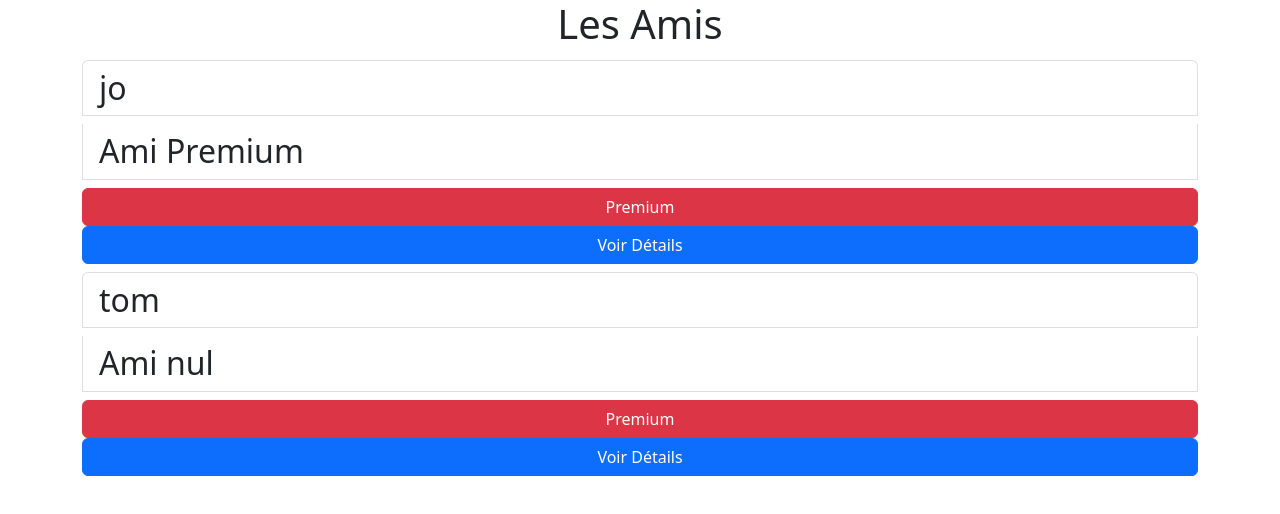
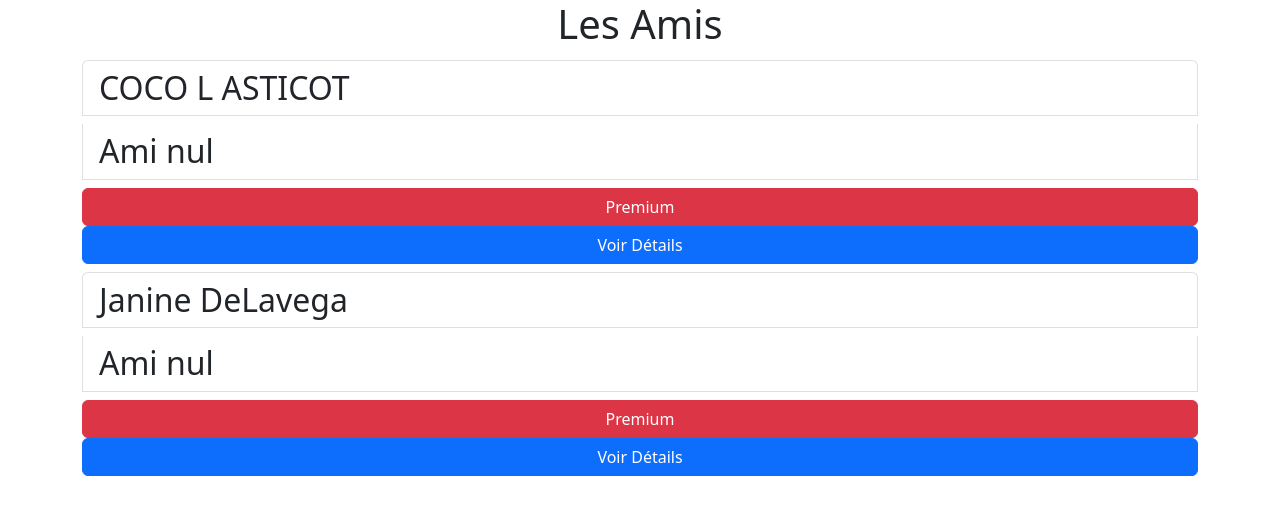
Before and after one commit to GentilleauF/CoursVueCLI, a Vue app: page / in a window 1280 px wide. Shown: the top 514 px of the page. Built offline with nearby package versions, Linux system fonts and the light colour scheme.

Commit message:
exo sur le vfor sur un composant

```diff
--- a/src/App.vue
+++ b/src/App.vue
@@ -2,8 +2,13 @@
   <!-- <div class="container"> -->
     <h1 class="text-center">Les Amis</h1>
     <ul class="list-group">
-      <un-ami name='jo' phone="05256255" email="ndedeonfe" premium="1"></un-ami>
-      <un-ami name='tom' phone="056255" email="noezdonfe" premium="0"></un-ami>
+        <un-ami v-for="unAmi in lesAmis "
+        :key=unAmi.id
+        :name=unAmi.name
+        :phone=unAmi.phone
+        :email=unAmi.email
+        :premium=unAmi.premium></un-ami>
+      <!--  <un-ami name='tom' phone="056255" email="noezdonfe" premium="0"></un-ami> -->
 
     </ul>
   <!-- </div> -->
--- a/src/components/UnAmi.vue
+++ b/src/components/UnAmi.vue
@@ -7,7 +7,7 @@ export default {
         name:{type: String, required:true },
         phone:{type: String, required:true },
         email:{type: String, required:true },
-        premium:{type: String, required:false, default:"0", validator: (value) => {return value==='1' || value==='0'} }
+        premium:{type: Boolean , required:false, default:false }
 
     },
 
@@ -23,21 +23,14 @@ export default {
             premiumData: this.premium
         }
     },
+
     methods:{
         afficherDetails(){
             this.detailsVisibles = !this.detailsVisibles;
         },
 
-        fonctionValidator(value){
-            return value
-        },
-
         afficherPremium() {
-            if (this.premiumData == 1) {
-                this.premiumData =0
-            } else {
-                this.premiumData = 1
-            }
+            this.premiumData = !this.premiumData;
         }
     },
 }
@@ -48,7 +41,7 @@ export default {
     <div class="container my-1">
         <ul class="list-group">
             <h2 class="list-group-item">{{name}}</h2>
-            <h2 class="list-group-item">{{premiumData==1 ? "Ami Premium" : "Ami nul"}}</h2>
+            <h2 class="list-group-item">{{premiumData? "Ami Premium" : "Ami nul"}}</h2>
             <button @click="afficherPremium" class="btn btn-danger" >Premium</button>
             <button @click="afficherDetails" class="btn btn-primary">Voir Détails</button>
             <ul v-if="detailsVisibles" class="list-group">
```
